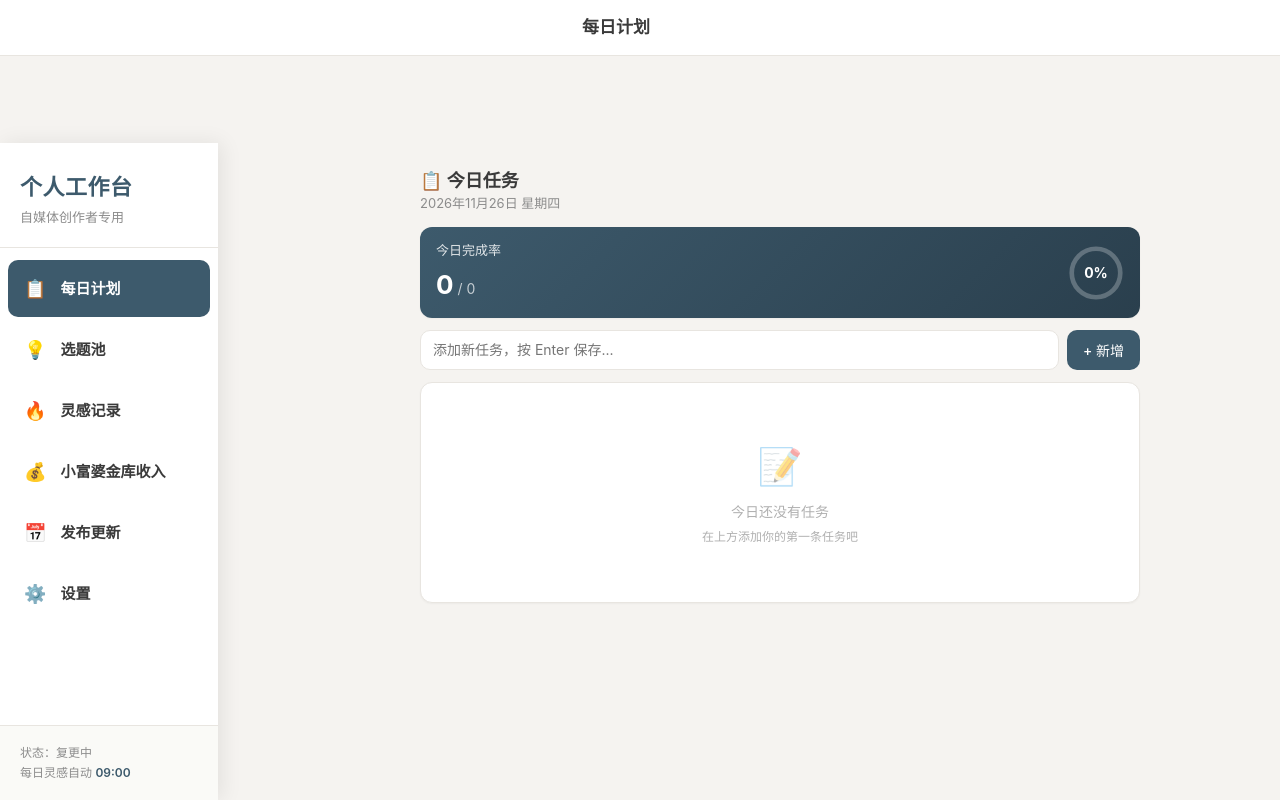
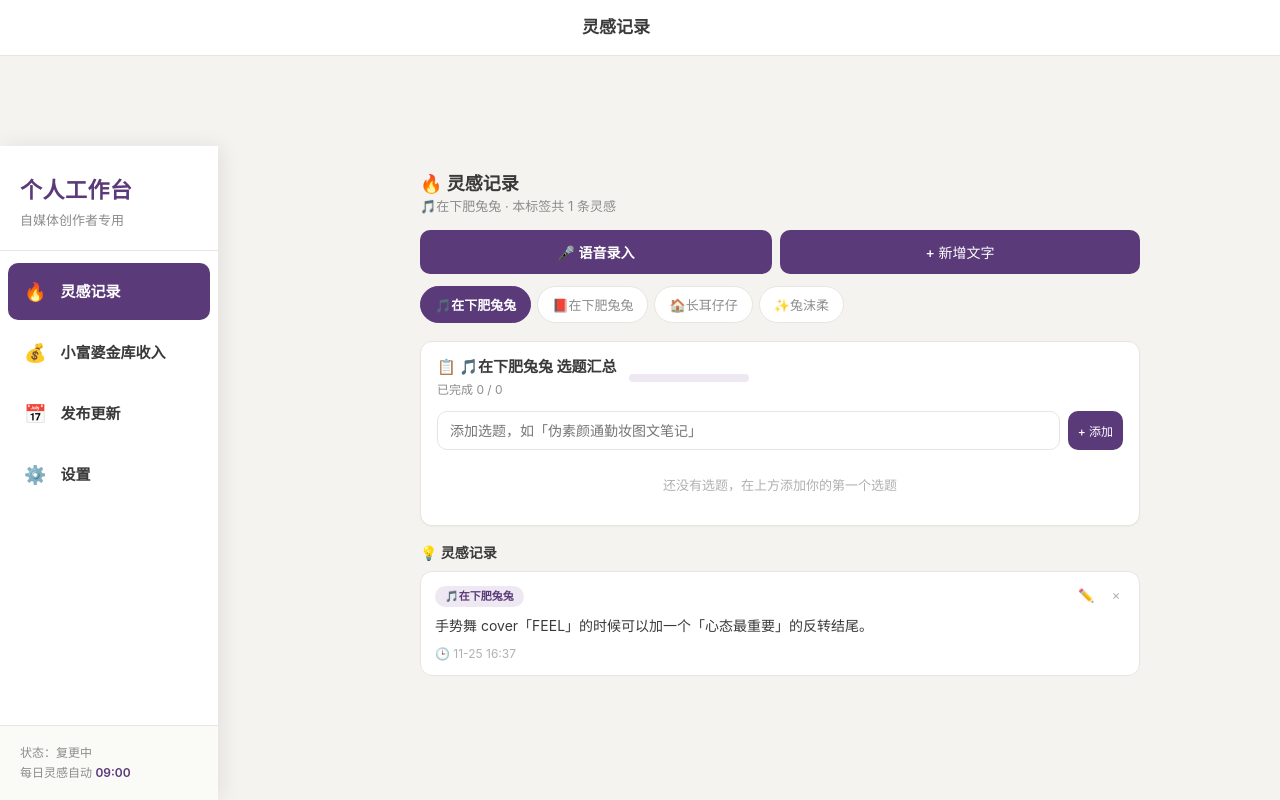
Before and after one commit to liujing1234-567/personal-workbench, a plain HTML site: page index.html in a window 1280 px wide. Drawn offline with Linux system fonts and the light colour scheme.

Commit message:
feat: 移除每日计划与选题池栏目
- 删除抽屉菜单中两项及对应脚本引用
- 默认页改为灵感记录，主题色回退项同步调整
- 保留原 js 文件与数据，便于以后恢复

```diff
--- a/index.html
+++ b/index.html
@@ -21,7 +21,7 @@
         <path d="M3 6h18v2H3V6zm0 5h18v2H3v-2zm0 5h18v2H3v-2z"/>
       </svg>
     </button>
-    <h1 id="pageTitle" class="topbar-title">每日计划</h1>
+    <h1 id="pageTitle" class="topbar-title">灵感记录</h1>
     <div class="topbar-right"></div>
   </header>
 
@@ -34,15 +34,7 @@
         <p class="drawer-sub">自媒体创作者专用</p>
       </div>
       <ul class="drawer-menu" id="drawerMenu">
-        <li data-page="tasks" class="menu-item active">
-          <span class="menu-icon">📋</span>
-          <span class="menu-text">每日计划</span>
-        </li>
-        <li data-page="topics" class="menu-item">
-          <span class="menu-icon">💡</span>
-          <span class="menu-text">选题池</span>
-        </li>
-        <li data-page="inspiration" class="menu-item">
+        <li data-page="inspiration" class="menu-item active">
           <span class="menu-icon">🔥</span>
           <span class="menu-text">灵感记录</span>
         </li>
@@ -78,8 +70,6 @@
   <script src="data/seed.js"></script>
   <script src="js/store.js"></script>
   <script src="js/voice.js"></script>
-  <script src="js/tasks.js"></script>
-  <script src="js/topics.js"></script>
   <script src="js/inspiration.js"></script>
   <script src="js/finance.js"></script>
   <script src="js/config.js"></script>
--- a/js/app.js
+++ b/js/app.js
@@ -1,11 +1,9 @@
 // 主应用入口
 (function() {
   const App = {
-    currentPage: 'tasks',
+    currentPage: 'inspiration',
 
     pages: {
-      tasks: { title: '每日计划', render: () => Tasks.render() },
-      topics: { title: '选题池', render: () => Topics.render() },
       inspiration: { title: '灵感记录', render: () => Inspiration.render() },
       finance: { title: '小富婆金库收入', render: () => Finance.render() },
       publish: { title: '发布更新', render: () => Publish.render() },
@@ -21,7 +19,7 @@
       this.bindDrawer();
       this.bindMenu();
       this.updateUserStatus();
-      this.navigate('tasks');
+      this.navigate('inspiration');
 
       // 初始化各功能模块
       if (window.Publish) Publish.init();
@@ -68,8 +66,6 @@
 
     // 深色高级模块主题色
     themeColors: {
-      tasks:      { primary: '#3D5A6C', dark: '#2A3F4D', soft: '#E8EDF0', accent: '#C9A96E', gradient: 'linear-gradient(135deg, #3D5A6C 0%, #2A3F4D 100%)' },
-      topics:     { primary: '#8B4A4A', dark: '#6B3535', soft: '#F0E8E8', accent: '#B8936E', gradient: 'linear-gradient(135deg, #8B4A4A 0%, #6B3535 100%)' },
       inspiration:{ primary: '#5B3A7A', dark: '#42285C', soft: '#EDE8F2', accent: '#C47A7A', gradient: 'linear-gradient(135deg, #5B3A7A 0%, #42285C 100%)' },
       finance:    { primary: '#5C7F4F', dark: '#4A6A3F', soft: '#E8EFE3', accent: '#C4A24E', gradient: 'linear-gradient(135deg, #5C7F4F 0%, #4A6A3F 100%)' },
       publish:    { primary: '#2E7D74', dark: '#1F5A53', soft: '#E4EFED', accent: '#E0A85B', gradient: 'linear-gradient(135deg, #2E7D74 0%, #1F5A53 100%)' },
@@ -77,7 +73,7 @@
     },
 
     setModuleTheme(page) {
-      const colors = this.themeColors[page] || this.themeColors.tasks;
+      const colors = this.themeColors[page] || this.themeColors.inspiration;
       const root = document.documentElement;
       root.style.setProperty('--module-primary', colors.primary);
       root.style.setProperty('--module-dark', colors.dark);
```
